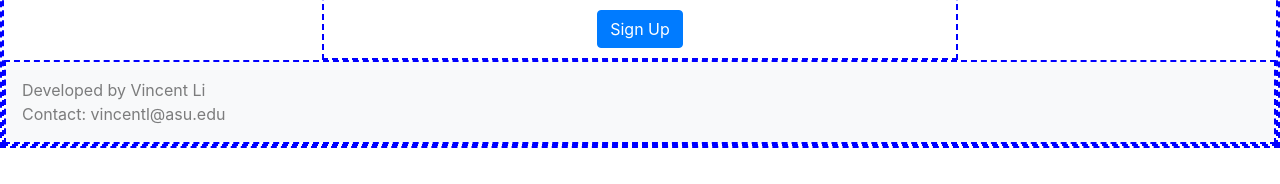
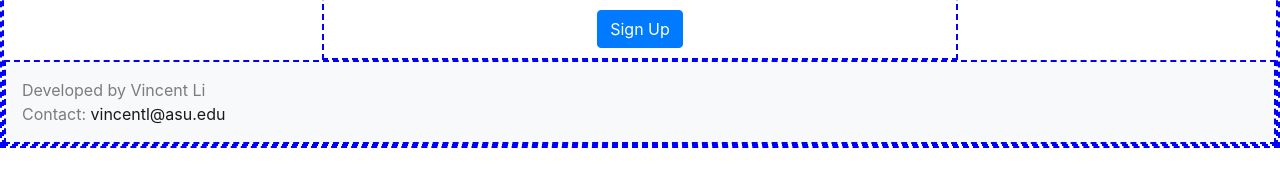
Before and after one commit to 17livincent/HonorsThesisProject, a React (Create React App) app in the folder client/: page / in a window 1280 px wide. Shown: the part 491-675 px from the top of the page. Built offline with nearby package versions, Linux system fonts and the light colour scheme.

Commit message:
Edited Footer

```diff
--- a/client/src/Footer.js
+++ b/client/src/Footer.js
@@ -15,7 +15,7 @@ class Footer extends React.Component {
                 <Navbar className='FooterNav' sticky='bottom' bg='light' variant='light'>
                     <Navbar.Text>
                         Developed by Vincent Li<br />
-                        Contact: vincentl@asu.edu
+                        Contact: <a href='mailto:vincentl@asu.edu'>vincentl@asu.edu</a>
                     </Navbar.Text>
                 </Navbar>
             </div>
```
